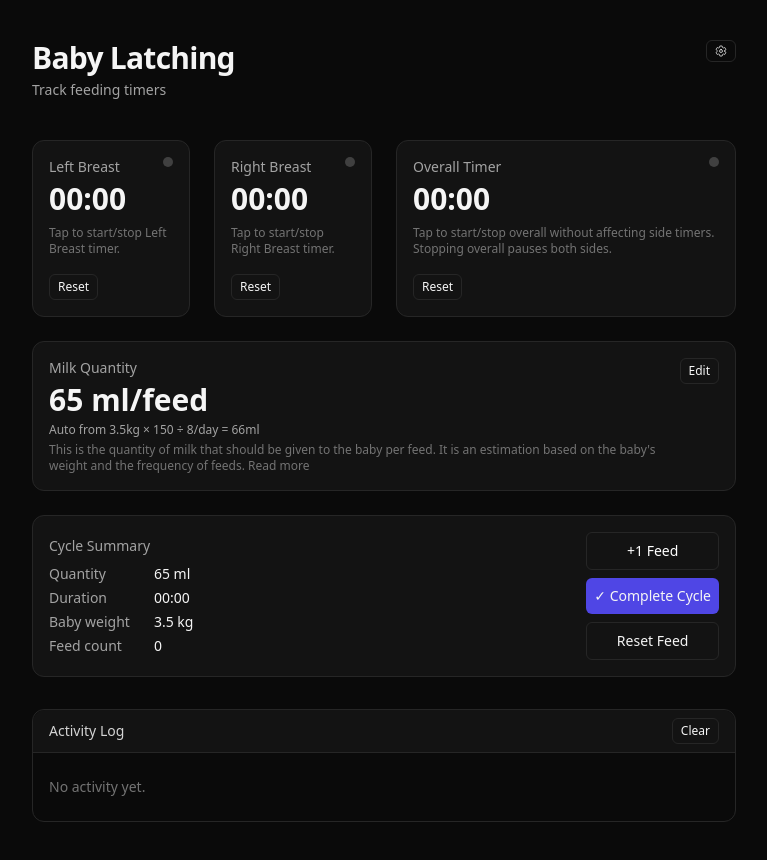
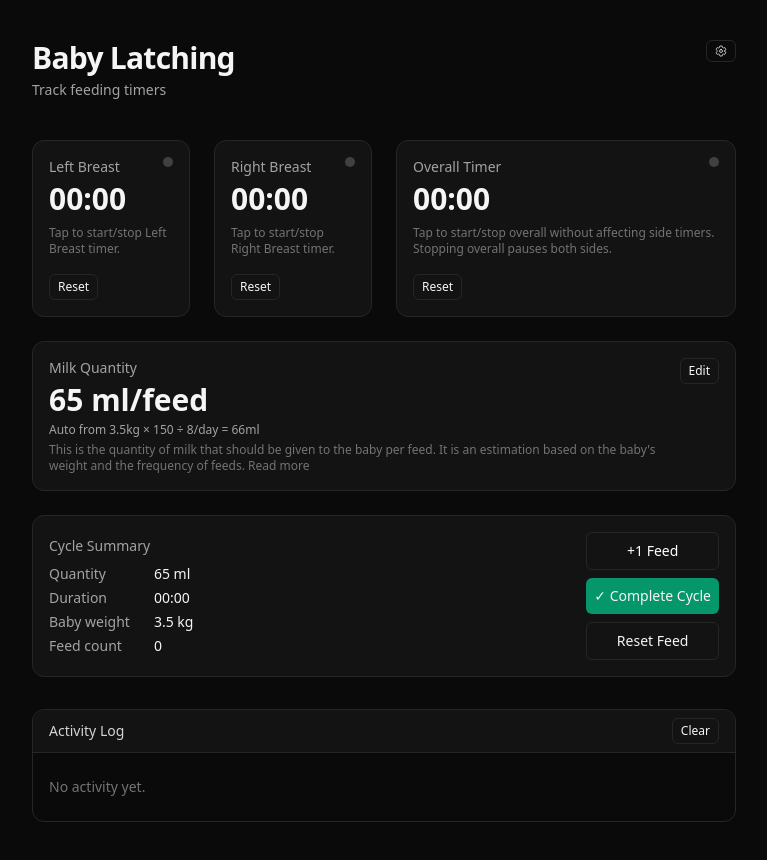
Before and after one commit to ravid7000/baby-latching, a React (Vite) app: page / in a window 1280 px wide. Shown: the whole page, without its empty margins (256-1023 px from the left). Built offline with nearby package versions, Linux system fonts and the light colour scheme.

Commit message:
Update index.html and SummaryTile.jsx for improved styling and button color

```diff
--- a/index.html
+++ b/index.html
@@ -1,5 +1,5 @@
 <!doctype html>
-<html lang="en" class="dark">
+<html lang="en" class="dark bg-neutral-950">
   <head>
     <meta charset="UTF-8" />
     <link rel="icon" type="image/svg+xml" href="/vite.svg" />
--- a/src/components/SummaryTile.jsx
+++ b/src/components/SummaryTile.jsx
@@ -41,7 +41,7 @@ export default function SummaryTile({ className = "" }) {
           <button
             type="button"
             onClick={completeCycle}
-            className="rounded-md  bg-indigo-600 hover:bg-indigo-500 text-neutral-100 px-2 py-2 text-sm"
+            className="rounded-md bg-emerald-600 hover:bg-emerald-600 text-neutral-100 px-2 py-2 text-sm"
           >
             &#10003; Complete Cycle
           </button>
```
